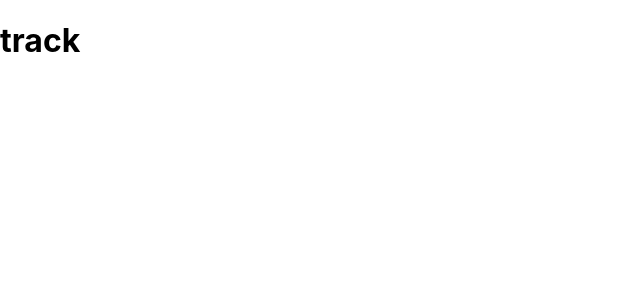
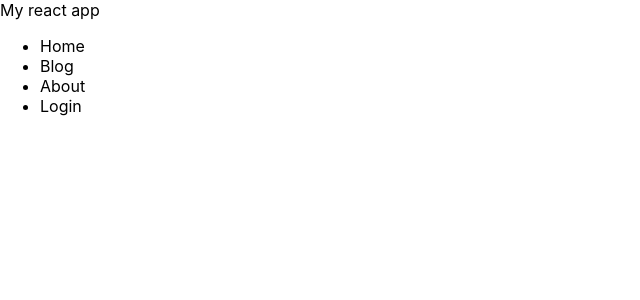
Before and after one commit to redlaurie/react-app, a React (Create React App) app: page / in a window 1280 px wide. Shown: the top 300 px of the page, without its empty margins (0-640 px from the left). Built offline with nearby package versions, Linux system fonts and the light colour scheme.

Commit message:
Navigation basics

```diff
--- a/src/App.js
+++ b/src/App.js
@@ -1,9 +1,9 @@
 import Header from './components/Header'
-
+import Navigation from './components/navigation'
 function App() {
   return (
     <div className="App">
-        <Header />
+        <Navigation />
     </div>
   );
 }
--- /dev/null
+++ b/src/components/navigation.js
@@ -0,0 +1,34 @@
+import React from 'react'
+
+const navLinks = [
+    {
+        title:'Home',
+        path:'/'
+    },
+    {
+        title:'Blog',
+        path:'/blog'
+    },
+    {
+        title:'About',
+        path:'/about'
+    },
+    {
+        title:'Login',
+        path:'/login'
+    }
+]
+export default function Navigation () {
+    return (
+    <nav ClassName="site-navigation">
+            <span>My react app</span>
+            <ul>
+                { navLinks.map((link, index) => (
+
+                    <li key={index}>
+                        {link.title}
+                    </li>
+                ))}
+            </ul>
+    </nav>)
+}
```
